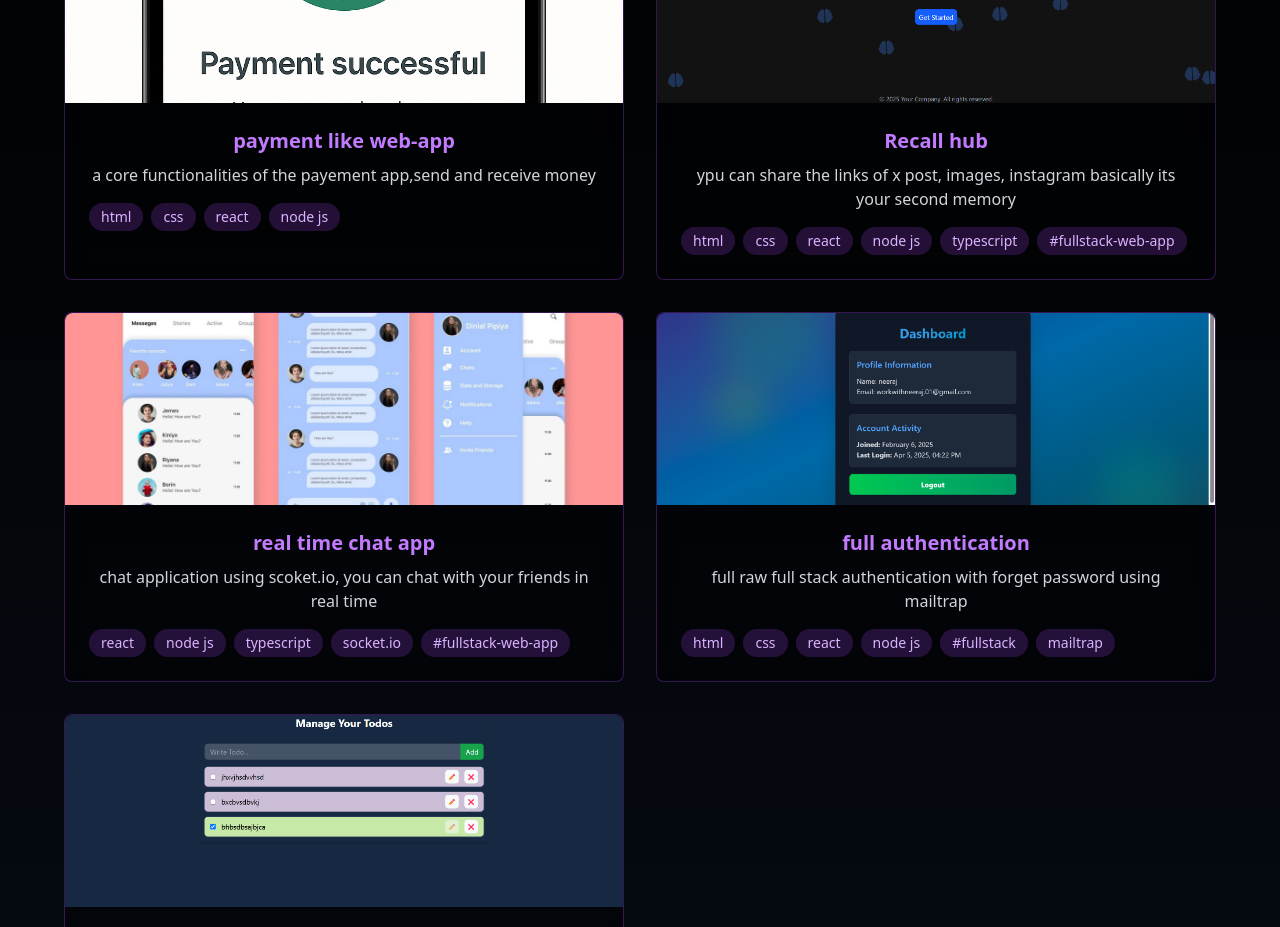
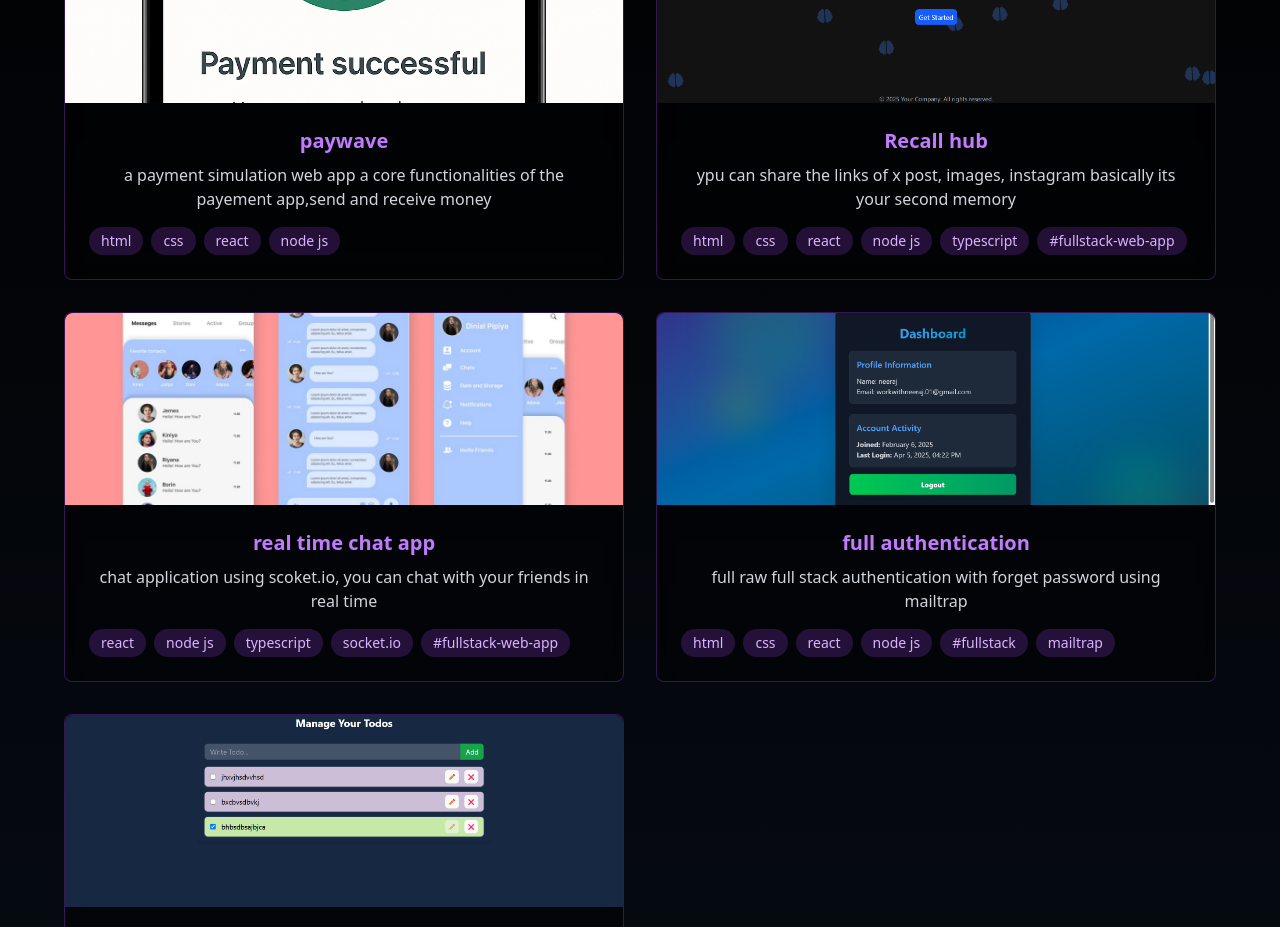
Before and after one commit to neerajk001/portfolio, a React (Vite) app: page / in a window 1280 px wide. Shown: the part 1880-2807 px from the top of the page. Built offline with nearby package versions, Linux system fonts and the light colour scheme.

Commit message:
change the title

```diff
--- a/src/components/projects.tsx
+++ b/src/components/projects.tsx
@@ -30,8 +30,8 @@ export function Projects() {
     };
     const projects: project[] = [
         {
-            title: "payment like web-app",
-            description: "a core functionalities of the payement app,send and receive money",
+            title: "paywave",
+            description: " a payment simulation web app a core functionalities of the payement app,send and receive money",
             tech: ['html', 'css', 'react', 'node js'],
             image: img,
             github: "https://github.com/neerajk001/payment-app",
```
